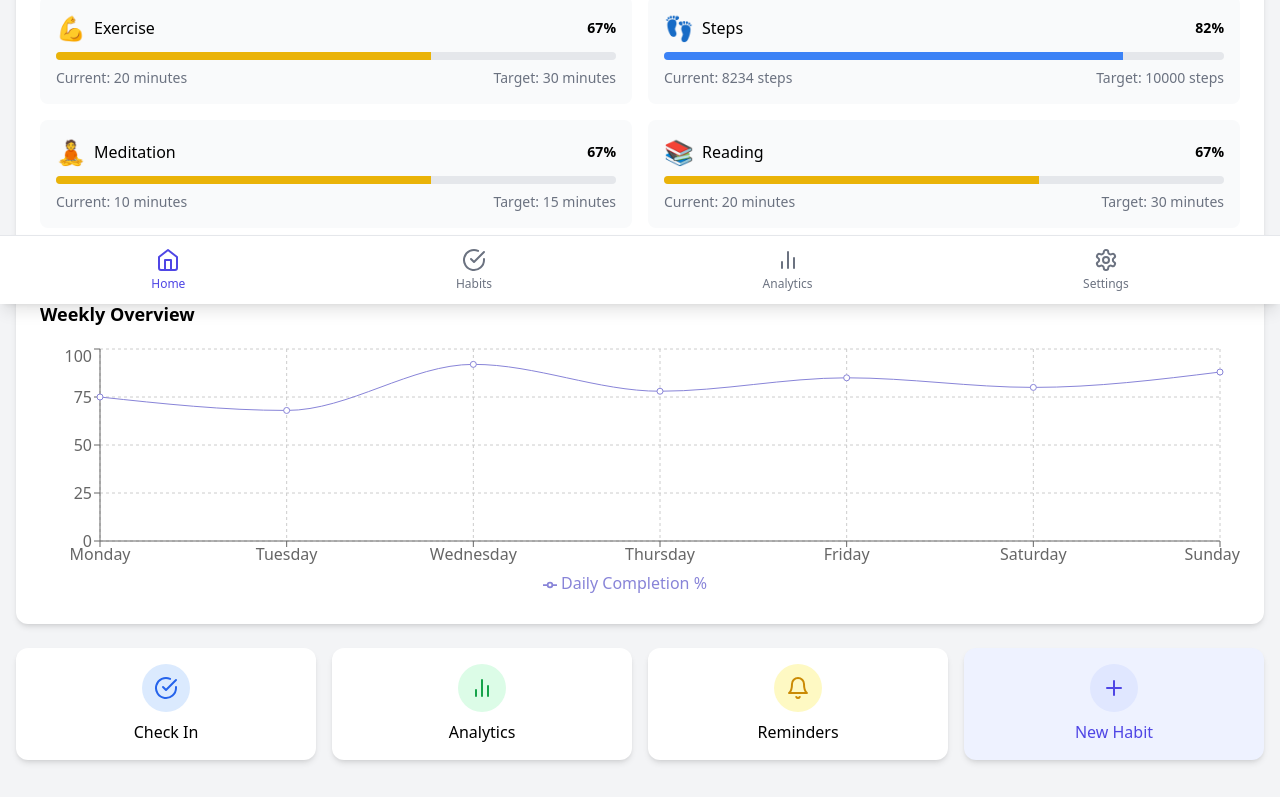
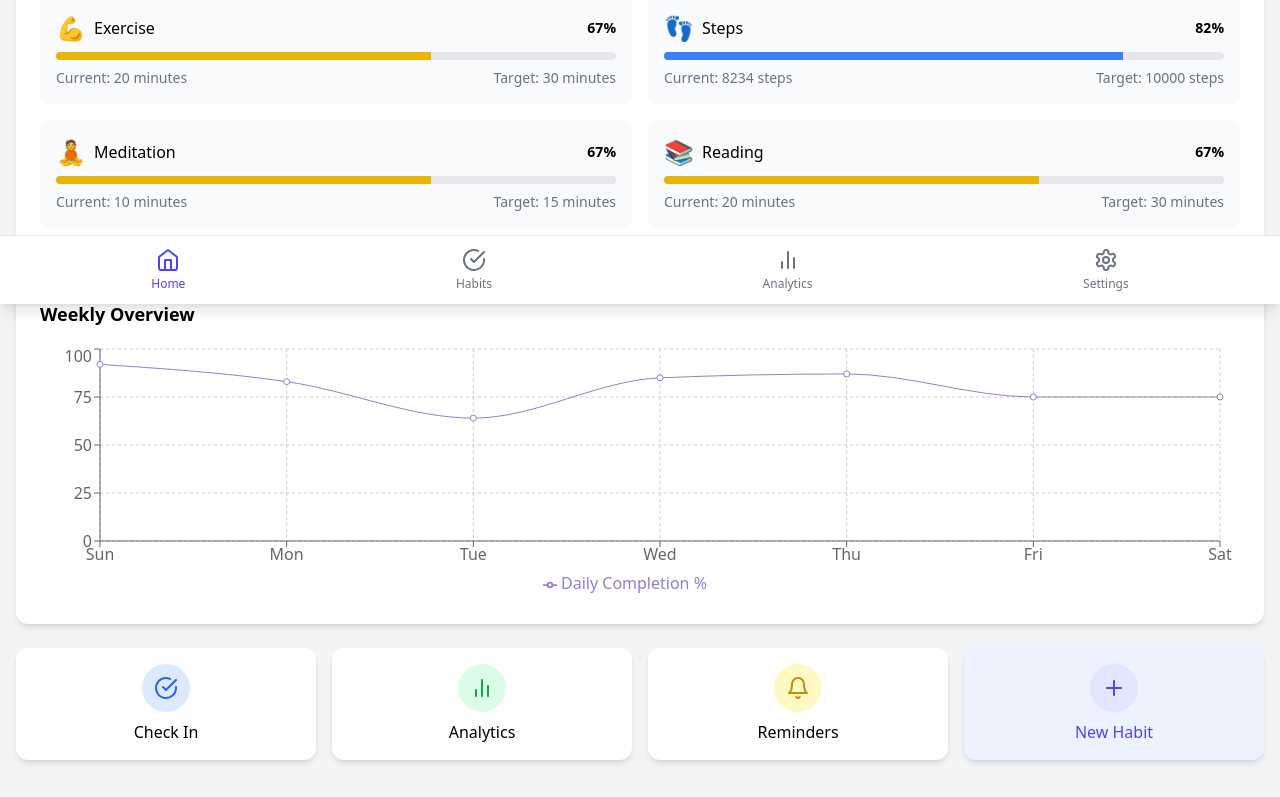
Before and after one commit to RohithMarrapu/HabitTracker, a React (Vite) app: page / in a window 1280 px wide. Shown: the part 496-1293 px from the top of the page. Built offline with nearby package versions, Linux system fonts and the light colour scheme.

Commit message:
fixed real time graphs

```diff
--- a/src/components/HabitTracker.tsx
+++ b/src/components/HabitTracker.tsx
@@ -519,7 +519,45 @@ export default function HabitTracker() {
   ];
 
   // Render Tabs
-  const renderDashboard = () => (
+  const renderDashboard = () => {
+    // Get today's date and last 7 days
+    const today = new Date();
+    const last7Days = Array.from({ length: 7 }, (_, i) => {
+      const date = new Date(today);
+      date.setDate(today.getDate() - (6 - i));
+      return date.toISOString().split('T')[0];
+    });
+
+    // Create weekly data with valid dates and realistic completion percentages
+    const weeklyData = last7Days.map(date => {
+      const existingData = analytics.overall.find(d => d.date === date);
+      if (existingData) return existingData;
+
+      // For today, use actual completion
+      if (date === today.toISOString().split('T')[0]) {
+        return {
+          date,
+          percentage: calculateOverallCompletion()
+        };
+      }
+
+      // For previous days, calculate based on habit history
+      const dayCompletion = habits.reduce((total, habit) => {
+        const historyEntry = habit.history.find(h => h.date === date);
+        if (historyEntry) {
+          const completion = (historyEntry.value / habit.target) * 100;
+          return total + Math.min(100, completion);
+        }
+        return total;
+      }, 0);
+
+      return {
+        date,
+        percentage: Math.round(dayCompletion / habits.length)
+      };
+    });
+
+    return (
       <div className="p-4 space-y-6">
         {/* Welcome Card */}
         <motion.div
@@ -612,13 +650,25 @@ export default function HabitTracker() {
           <div className="h-64">
             <ResponsiveContainer width="100%" height="100%">
               <LineChart
-              data={analytics.overall}
+                data={weeklyData}
                 margin={{ top: 5, right: 20, left: 0, bottom: 5 }}
               >
                 <CartesianGrid strokeDasharray="3 3" />
-              <XAxis dataKey="date" />
+                <XAxis
+                  dataKey="date"
+                  tickFormatter={(value: string) => {
+                    const date = new Date(value);
+                    return date.toLocaleDateString('en-US', { weekday: 'short' });
+                  }}
+                />
                 <YAxis />
-              <Tooltip />
+                <Tooltip
+                  formatter={(value: number) => [`${value}%`, 'Daily Completion']}
+                  labelFormatter={(label: string) => {
+                    const date = new Date(label);
+                    return date.toLocaleDateString('en-US', { weekday: 'long', month: 'short', day: 'numeric' });
+                  }}
+                />
                 <Legend />
                 <Line
                   type="monotone"
@@ -698,6 +748,7 @@ export default function HabitTracker() {
         </motion.div>
       </div>
     );
+  };
 
   const renderHabits = () => (
     <div className="p-4 space-y-6">
@@ -1058,7 +1109,45 @@ export default function HabitTracker() {
     </div>
   );
 
-  const renderAnalytics = () => (
+  const renderAnalytics = () => {
+    // Get today's date and last 7 days
+    const today = new Date();
+    const last7Days = Array.from({ length: 7 }, (_, i) => {
+      const date = new Date(today);
+      date.setDate(today.getDate() - (6 - i));
+      return date.toISOString().split('T')[0];
+    });
+
+    // Create overall data with valid dates and realistic completion percentages
+    const overallData = last7Days.map(date => {
+      const existingData = analytics.overall.find(d => d.date === date);
+      if (existingData) return existingData;
+
+      // For today, use actual completion
+      if (date === today.toISOString().split('T')[0]) {
+        return {
+          date,
+          percentage: calculateOverallCompletion()
+        };
+      }
+
+      // For previous days, calculate based on habit history
+      const dayCompletion = habits.reduce((total, habit) => {
+        const historyEntry = habit.history.find(h => h.date === date);
+        if (historyEntry) {
+          const completion = (historyEntry.value / habit.target) * 100;
+          return total + Math.min(100, completion);
+        }
+        return total;
+      }, 0);
+
+      return {
+        date,
+        percentage: Math.round(dayCompletion / habits.length)
+      };
+    });
+
+    return (
       <div className="p-4 space-y-6">
         {/* Overall Stats */}
         <div className="grid grid-cols-1 md:grid-cols-2 lg:grid-cols-4 gap-4">
@@ -1140,13 +1229,25 @@ export default function HabitTracker() {
             <div className="h-64">
               <ResponsiveContainer width="100%" height="100%">
                 <LineChart
-                data={analytics.overall}
+                  data={overallData}
                   margin={{ top: 5, right: 20, left: 0, bottom: 5 }}
                 >
                   <CartesianGrid strokeDasharray="3 3" />
-                <XAxis dataKey="date" />
+                  <XAxis
+                    dataKey="date"
+                    tickFormatter={(value: string) => {
+                      const date = new Date(value);
+                      return date.toLocaleDateString('en-US', { weekday: 'short' });
+                    }}
+                  />
                   <YAxis />
-                <Tooltip />
+                  <Tooltip
+                    formatter={(value: number) => [`${value}%`, 'Overall Completion']}
+                    labelFormatter={(label: string) => {
+                      const date = new Date(label);
+                      return date.toLocaleDateString('en-US', { weekday: 'long', month: 'short', day: 'numeric' });
+                    }}
+                  />
                   <Line
                     type="monotone"
                     dataKey="percentage"
@@ -1253,6 +1354,7 @@ export default function HabitTracker() {
         </motion.div>
       </div>
     );
+  };
 
   const renderSettings = () => (
     <div className="p-4 space-y-6">
```
Lines whose indentation alone changed are shown as unchanged.
